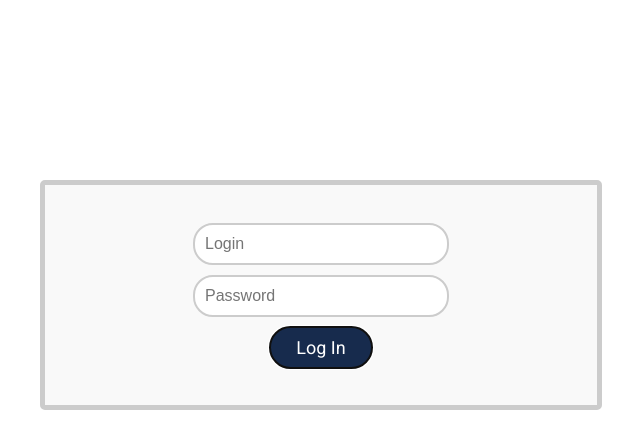
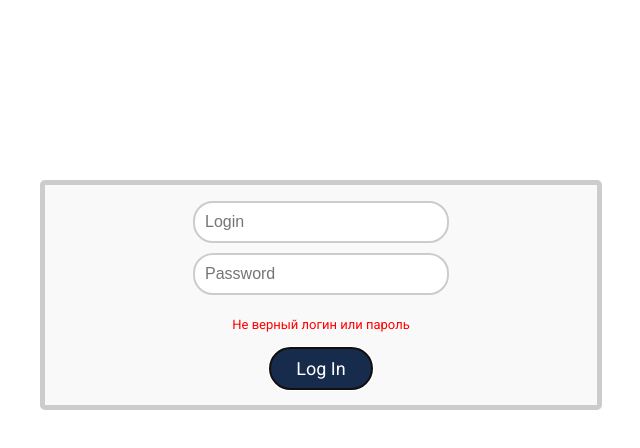
Before and after one commit to MultiDevBek/Front, a React (Vite) app: page / in a window 1280 px wide. Both pictures are taken after a click on the button "Log In". Shown: the top 448 px of the page, without its empty margins (319-959 px from the left). Built offline with nearby package versions, Linux system fonts and the light colour scheme.

Commit message:
обновленный login, dash

```diff
--- a/src/auth/Login.css
+++ b/src/auth/Login.css
@@ -1,4 +1,6 @@
-/* Login form container */
+@import url("https://fonts.googleapis.com/css2?family=Roboto:wght@400;900&display=swap");
+
+
 .login-container {
     width: 40%;
     margin: 0 auto;
@@ -13,6 +15,7 @@
     align-items: center;
     margin-top: 10em;
     font-size: large;
+    font-family: "Roboto", sans-serif;
 }
 
 
@@ -41,3 +44,9 @@
     color: red;
     margin-top: 10px;
 }
+
+.error-message {
+    color: red;
+    margin-top: 10px;
+    font-size: small;
+}
--- a/src/auth/Login.jsx
+++ b/src/auth/Login.jsx
@@ -1,9 +1,13 @@
-import React, { useState } from 'react';
+import React, { useState, useEffect } from 'react';
 import './Login.css';
+import { useNavigate } from 'react-router-dom';
+
 
 const Login = () => {
     const [login, setLogin] = useState('');
     const [password, setPassword] = useState('');
+    const [error, setError] = useState(null); // Для отображения ошибок
+    const navigate = useNavigate(); // Для редиректа
 
     const handleLoginChange = (e) => {
         setLogin(e.target.value);
@@ -13,17 +17,41 @@ const Login = () => {
         setPassword(e.target.value);
     };
 
+    useEffect  (() => {
+        const keyDownHandler = event => {
+            console.log('User pressed key: ', event.key);
+
+            if (event.key === 'Enter') {
+                handleLogin();
+            }
+        }
+        window.addEventListener('keydown', keyDownHandler);
+
+        return () => {
+            window.removeEventListener('keydown', keyDownHandler);
+        }
+    }
+    , [login, password]);
+
     const handleLogin = () => {
-        // Add your login logic here
-        console.log('Login:', login);
-        console.log('Password:', password);
+        // Простая проверка на правильные данные
+        if (login === 'admin' && password === '12345') {
+            // Если логин и пароль совпадают с "затычкой", то перенаправляем на дашборд
+            navigate('/app/dash');
+        } else {
+            // Если неверные данные, выводим ошибку
+            setError('Не верный логин или пароль');
+        }
     };
+
+
 
     return (
         <div className='login-container'>
             <input type="text" className='login-input' value={login} onChange={handleLoginChange} placeholder="Login" />
             <input type="password" className='login-input' value={password} onChange={handlePasswordChange} placeholder="Password" />
-            <button className='login-button' onClick={handleLogin}>Log In</button>
+            {error && <p className='error-message'>{error}</p>} {/* Отображение ошибок */}
+            <button className='login-button' type="submit" onClick={handleLogin} >Log In</button>
         </div>
     );
 };
--- a/src/pages/Dashboards.jsx
+++ b/src/pages/Dashboards.jsx
@@ -1,8 +1,12 @@
+import image from '../assets/meme.jpg';
+
 function Dashboards() {
     return (
         <div>
             <p>Dashboards</p>
+            <img src= {image} alt="meme" />
         </div>
+
     )
 }
 
```
Also changed, not shown: src/assets/meme.jpg (added).
